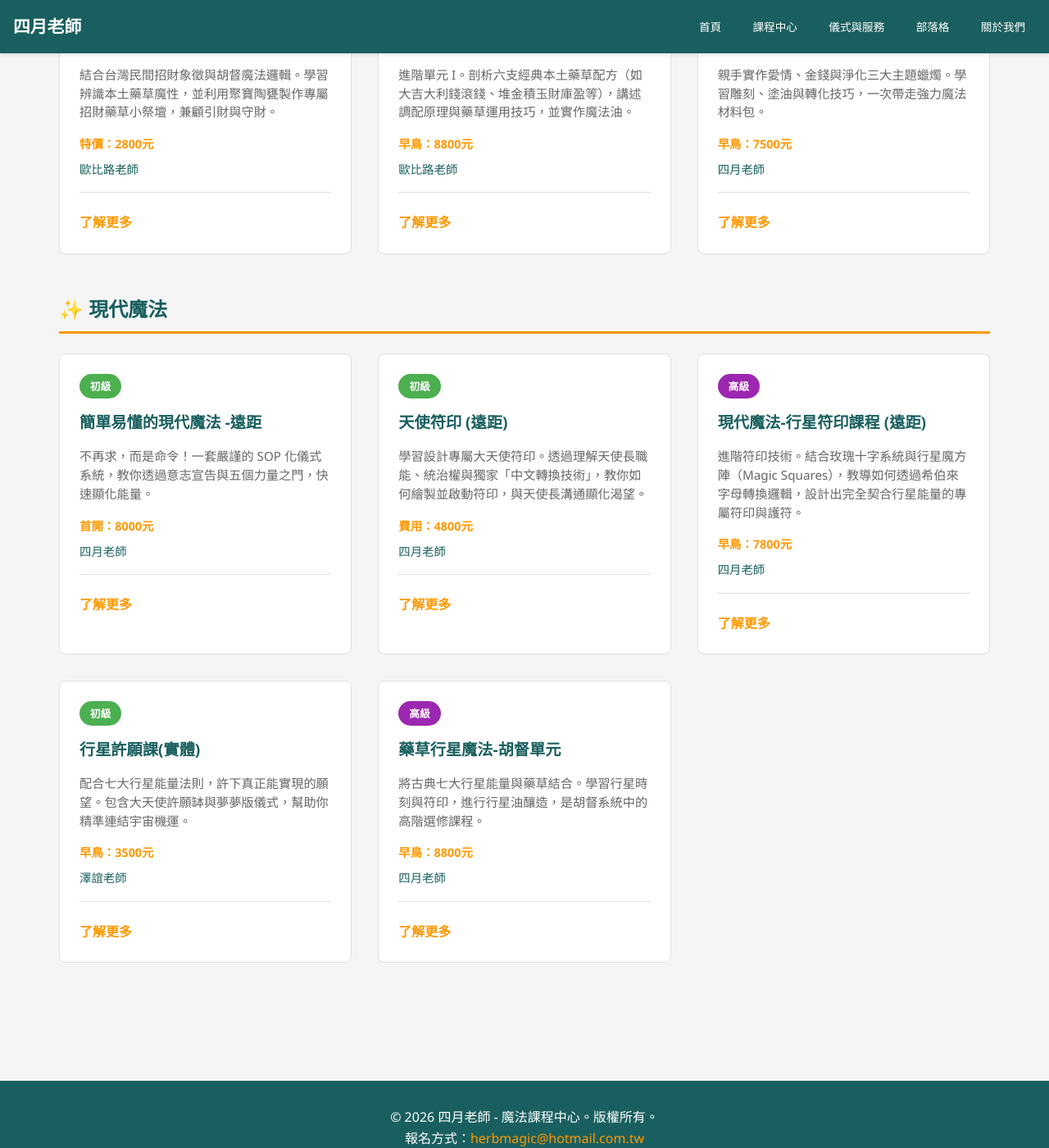
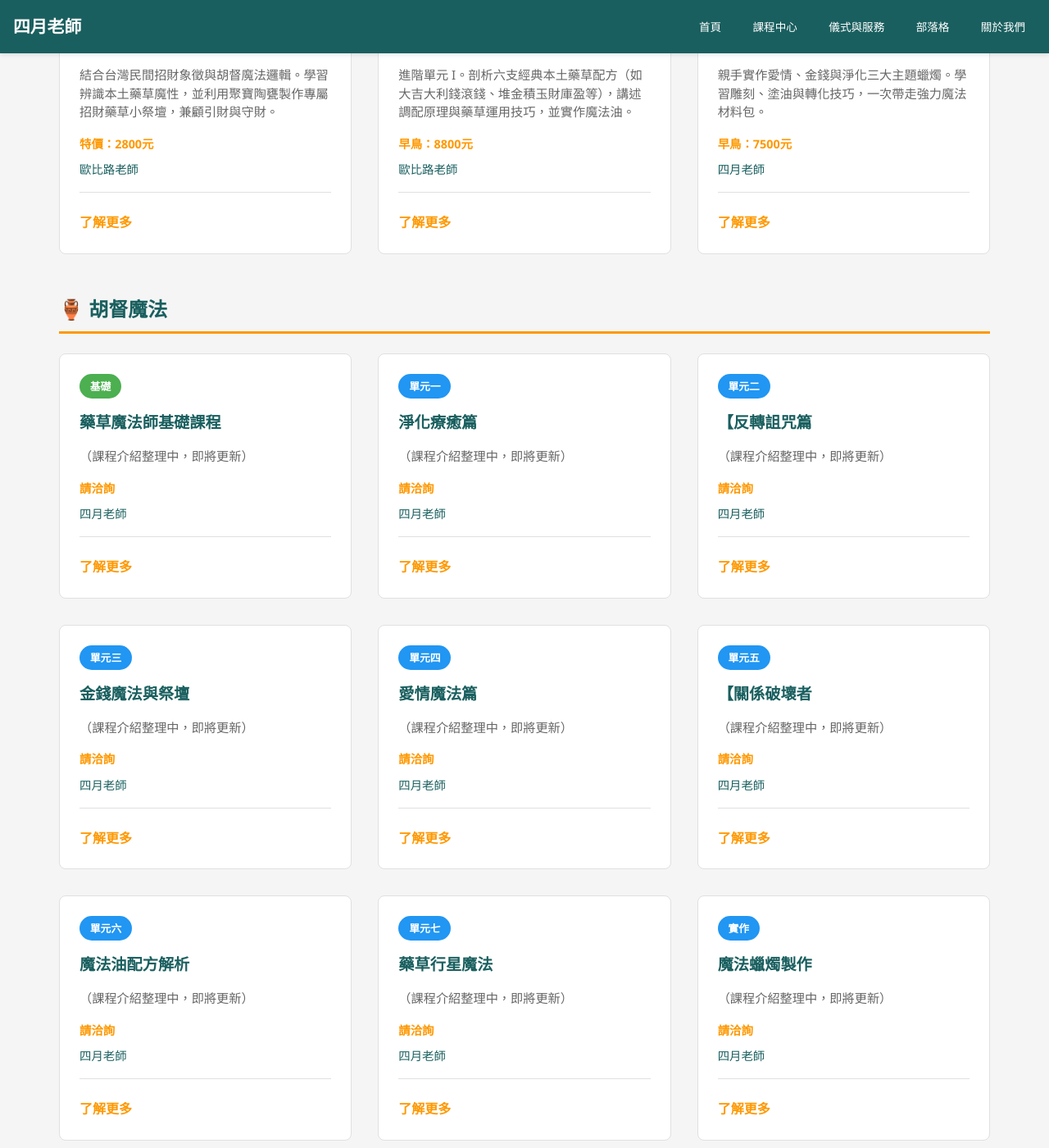
Before and after one commit to light4uliuphone-lang/hoodoo, a Jekyll site: the page built from course.html, in a window 1280 px wide and 1400 px high, scrolled down 3994 px. Shown: the whole window at 82% size. Built offline with Jekyll 4.4.1, drawn with Linux system fonts in a browser that asks for light colours.

Commit message:
Update course.html

```diff
--- a/course.html
+++ b/course.html
@@ -23,6 +23,10 @@ title: "課程中心"
             <a href="#herbs" class="category-card" style="text-decoration: none; color: inherit; cursor: pointer;">
                 <div class="category-icon">🌿</div>
                 <h3>藥草植物</h3>
+            </a>
+            <a href="#hoodoo" class="category-card" style="text-decoration: none; color: inherit; cursor: pointer;">
+                <div class="category-icon">🏺</div>
+                <h3>胡督魔法</h3>
             </a>
             <a href="#modern" class="category-card" style="text-decoration: none; color: inherit; cursor: pointer;">
                 <div class="category-icon">✨</div>
@@ -293,6 +297,110 @@ title: "課程中心"
         </div>
     </section>
 
+    <section id="hoodoo" style="margin-bottom: 3rem; scroll-margin-top: 100px;">
+        <h2 style="color: #1a5f5f; border-bottom: 3px solid #ff9800; padding-bottom: 0.5rem; margin-bottom: 1.5rem;">🏺 胡督魔法</h2>
+        <div class="courses-grid">
+            <div class="course-card">
+                <div class="course-tag" style="background-color: #4caf50;">基礎</div>
+                <h3>藥草魔法師基礎課程</h3>
+                <p>（課程介紹整理中，即將更新）</p>
+                <div class="course-info">
+                    <span class="price">請洽詢</span>
+                    <span class="teacher">四月老師</span>
+                </div>
+                <a href="/courses/course-hoodoo-00/" class="learn-more">了解更多</a>
+            </div>
+
+            <div class="course-card">
+                <div class="course-tag" style="background-color: #2196f3;">單元一</div>
+                <h3>淨化療癒篇</h3>
+                <p>（課程介紹整理中，即將更新）</p>
+                <div class="course-info">
+                    <span class="price">請洽詢</span>
+                    <span class="teacher">四月老師</span>
+                </div>
+                <a href="/courses/course-hoodoo-01/" class="learn-more">了解更多</a>
+            </div>
+
+            <div class="course-card">
+                <div class="course-tag" style="background-color: #2196f3;">單元二</div>
+                <h3>【反轉詛咒篇</h3>
+                <p>（課程介紹整理中，即將更新）</p>
+                <div class="course-info">
+                    <span class="price">請洽詢</span>
+                    <span class="teacher">四月老師</span>
+                </div>
+                <a href="/courses/course-hoodoo-02/" class="learn-more">了解更多</a>
+            </div>
+
+            <div class="course-card">
+                <div class="course-tag" style="background-color: #2196f3;">單元三</div>
+                <h3>金錢魔法與祭壇</h3>
+                <p>（課程介紹整理中，即將更新）</p>
+                <div class="course-info">
+                    <span class="price">請洽詢</span>
+                    <span class="teacher">四月老師</span>
+                </div>
+                <a href="/courses/course-hoodoo-03/" class="learn-more">了解更多</a>
+            </div>
+
+            <div class="course-card">
+                <div class="course-tag" style="background-color: #2196f3;">單元四</div>
+                <h3>愛情魔法篇</h3>
+                <p>（課程介紹整理中，即將更新）</p>
+                <div class="course-info">
+                    <span class="price">請洽詢</span>
+                    <span class="teacher">四月老師</span>
+                </div>
+                <a href="/courses/course-hoodoo-04/" class="learn-more">了解更多</a>
+            </div>
+
+            <div class="course-card">
+                <div class="course-tag" style="background-color: #2196f3;">單元五</div>
+                <h3>【關係破壞者</h3>
+                <p>（課程介紹整理中，即將更新）</p>
+                <div class="course-info">
+                    <span class="price">請洽詢</span>
+                    <span class="teacher">四月老師</span>
+                </div>
+                <a href="/courses/course-hoodoo-05/" class="learn-more">了解更多</a>
+            </div>
+
+            <div class="course-card">
+                <div class="course-tag" style="background-color: #2196f3;">單元六</div>
+                <h3>魔法油配方解析</h3>
+                <p>（課程介紹整理中，即將更新）</p>
+                <div class="course-info">
+                    <span class="price">請洽詢</span>
+                    <span class="teacher">四月老師</span>
+                </div>
+                <a href="/courses/course-hoodoo-06/" class="learn-more">了解更多</a>
+            </div>
+
+            <div class="course-card">
+                <div class="course-tag" style="background-color: #2196f3;">單元七</div>
+                <h3>藥草行星魔法</h3>
+                <p>（課程介紹整理中，即將更新）</p>
+                <div class="course-info">
+                    <span class="price">請洽詢</span>
+                    <span class="teacher">四月老師</span>
+                </div>
+                <a href="/courses/course-hoodoo-07/" class="learn-more">了解更多</a>
+            </div>
+
+            <div class="course-card">
+                <div class="course-tag" style="background-color: #2196f3;">實作</div>
+                <h3>魔法蠟燭製作</h3>
+                <p>（課程介紹整理中，即將更新）</p>
+                <div class="course-info">
+                    <span class="price">請洽詢</span>
+                    <span class="teacher">四月老師</span>
+                </div>
+                <a href="/courses/course-hoodoo-08/" class="learn-more">了解更多</a>
+            </div>
+        </div>
+    </section>
+
     <section id="modern" style="margin-bottom: 3rem; scroll-margin-top: 100px;">
         <h2 style="color: #1a5f5f; border-bottom: 3px solid #ff9800; padding-bottom: 0.5rem; margin-bottom: 1.5rem;">✨ 現代魔法</h2>
         <div class="courses-grid">
```
